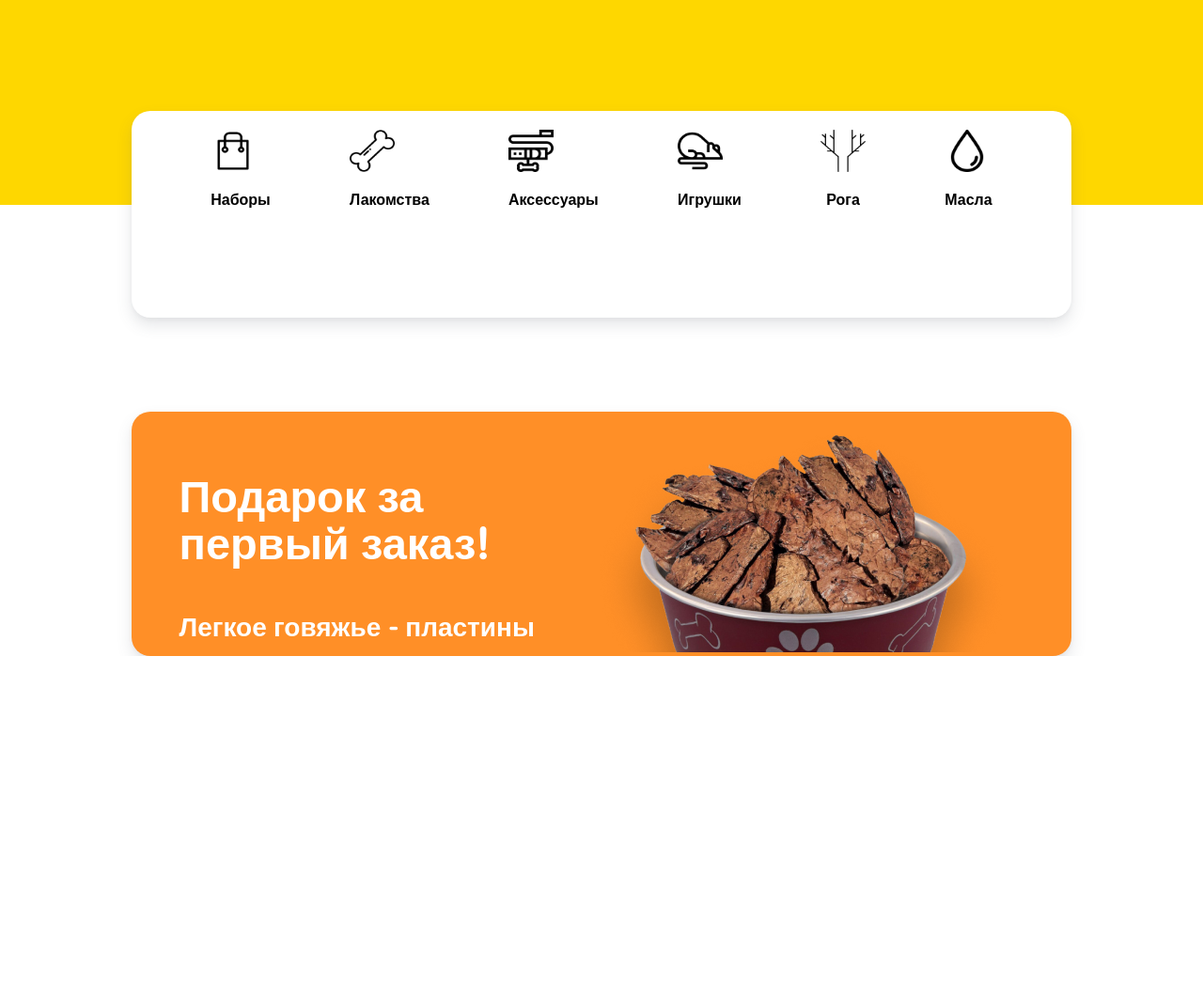
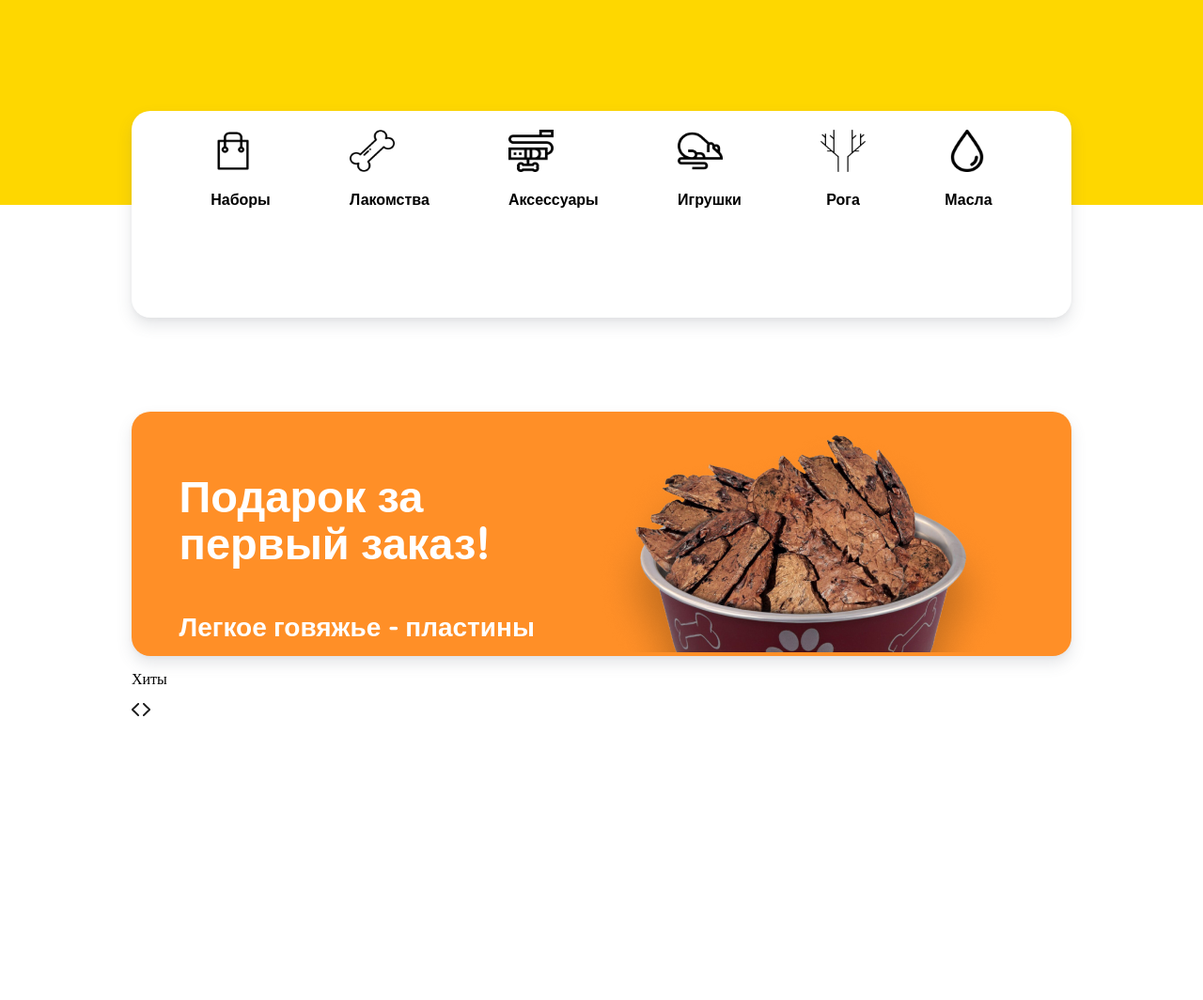
Before and after one commit to Nikita-glitch-web/dog-food-site, a plain HTML site: page index.html in a window 1280 px wide. Shown: the part 582-1646 px from the top of the page at 94% size. Before the commit the page ends 1280 px from the top, so only its background shows below. Drawn offline with Linux system fonts and the light colour scheme.

Commit message:
changes-with-hits

```diff
--- a/index.css
+++ b/index.css
@@ -174,3 +174,9 @@ padding-left: 20px;
 .dog-basket-img {
     padding-top: 10px;
 }
+
+.box-with-hits {
+    margin: 0 auto;
+    width: 1000px;
+    height: 350px;
+}
--- a/index.html
+++ b/index.html
@@ -103,5 +103,14 @@
             <img src="./images/dog-basket.png" class="dog-basket-img " alt="">
         </div>
     </section>
+    <section class="box-with-hits">
+        <div class="hits-swithcer">
+            <p class="hits">
+                Хиты
+            </p>
+            <img src="./images/Left arrow.png" alt="">
+            <img src="./images/Righ arrow.png" alt="">
+        </div>
+    </section>
 </body>
 </html>
```
Also changed, not shown: images/Left arrow.png (added), images/Righ arrow.png (added).
